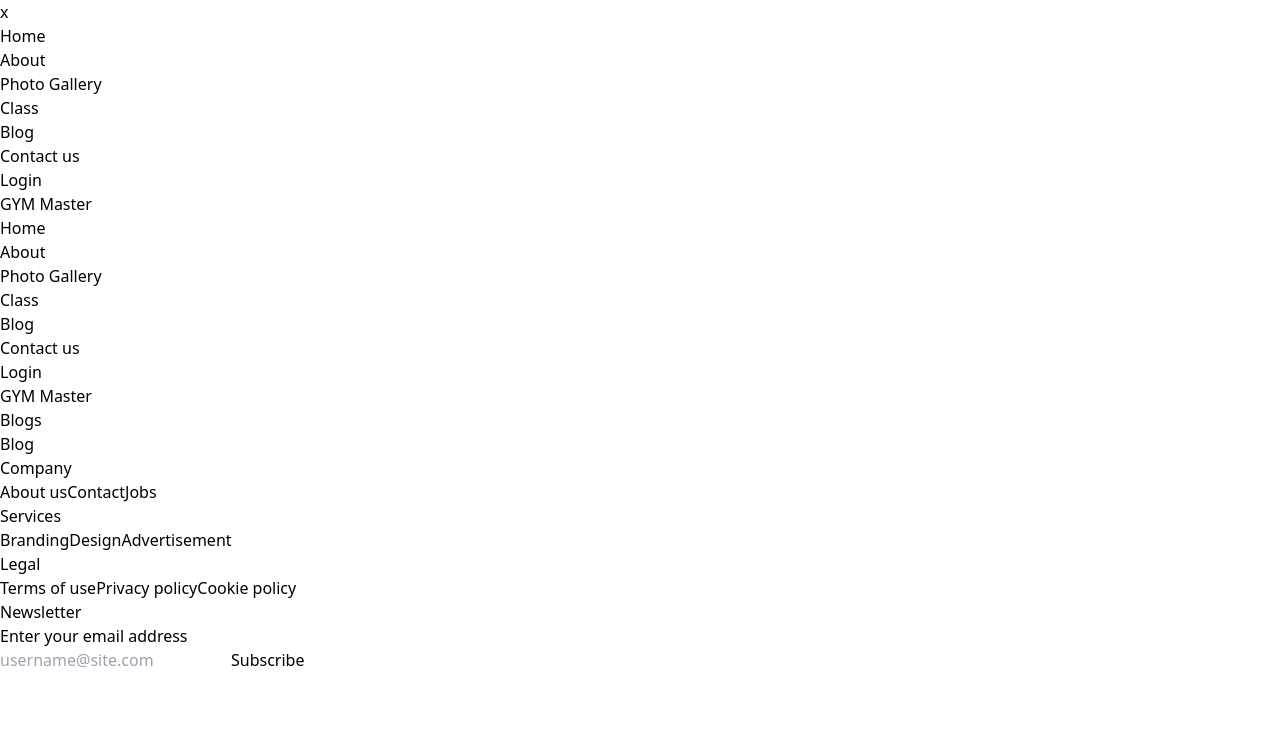
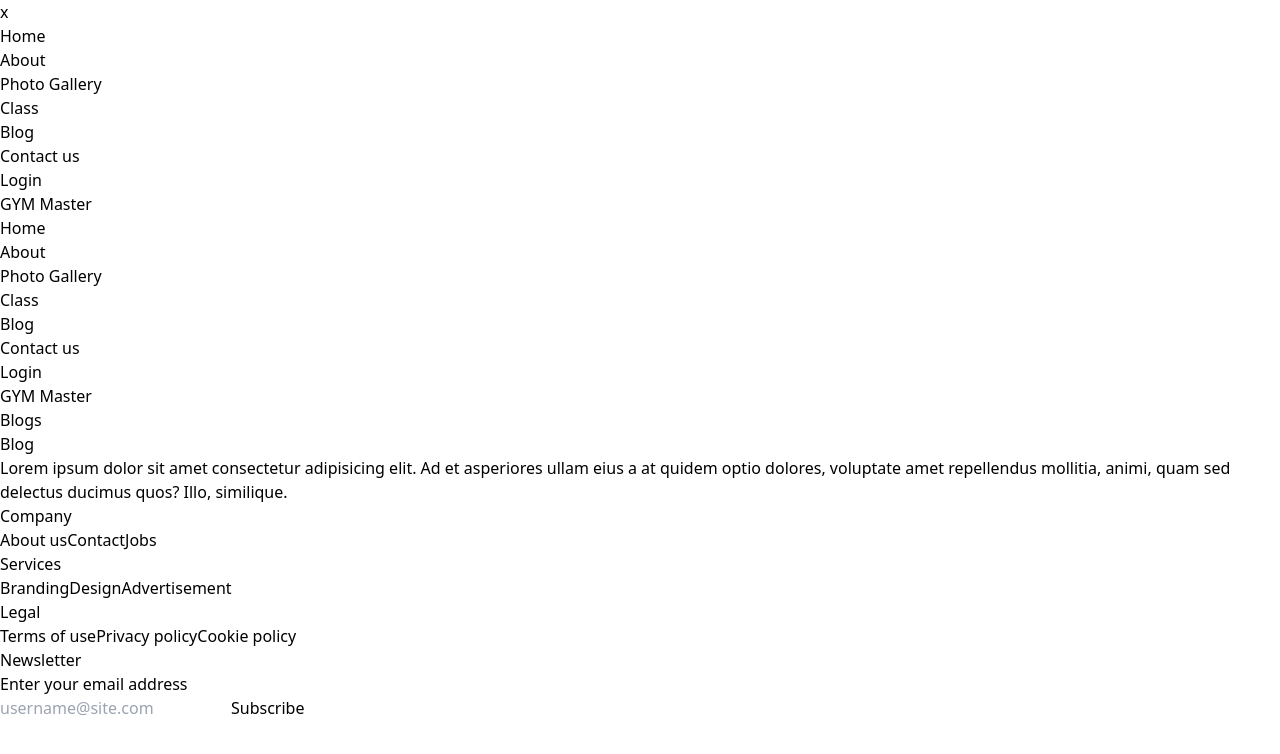
Before and after one commit to hasiburrahmanakash79/GYM-Master, a React (Vite) app: page /blog in a window 1280 px wide. Shown: the top 754 px of the page. Built offline with nearby package versions, Linux system fonts and the light colour scheme.

Commit message:
chnge something newq

```diff
--- a/src/Pages/Blog/Blog.jsx
+++ b/src/Pages/Blog/Blog.jsx
@@ -6,7 +6,7 @@ const Blog = () => {
         <div>
            <SectionTitle subTitle={"GYM Master"} title={"Blogs"}></SectionTitle>
           <h1>Blog</h1>
-
+          <p>Lorem ipsum dolor sit amet consectetur adipisicing elit. Ad et asperiores ullam eius a at quidem optio dolores, voluptate amet repellendus mollitia, animi, quam sed delectus ducimus quos? Illo, similique.</p>
         </div>
     );
 };
```
